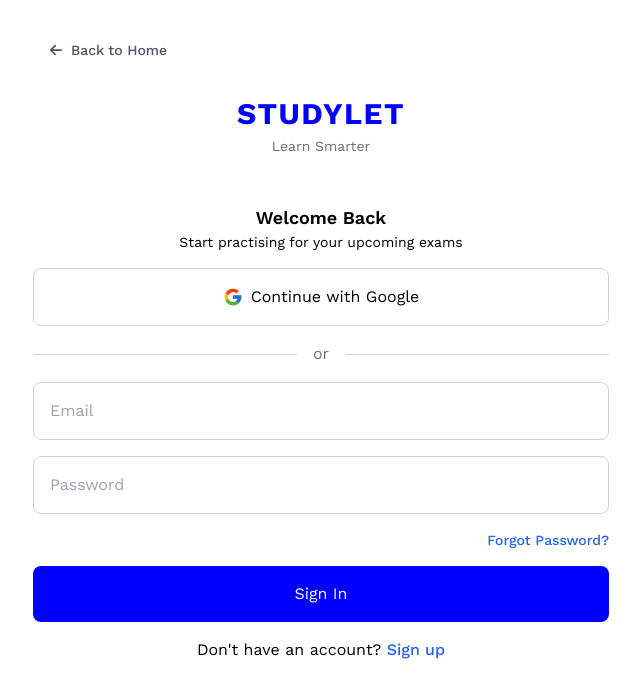
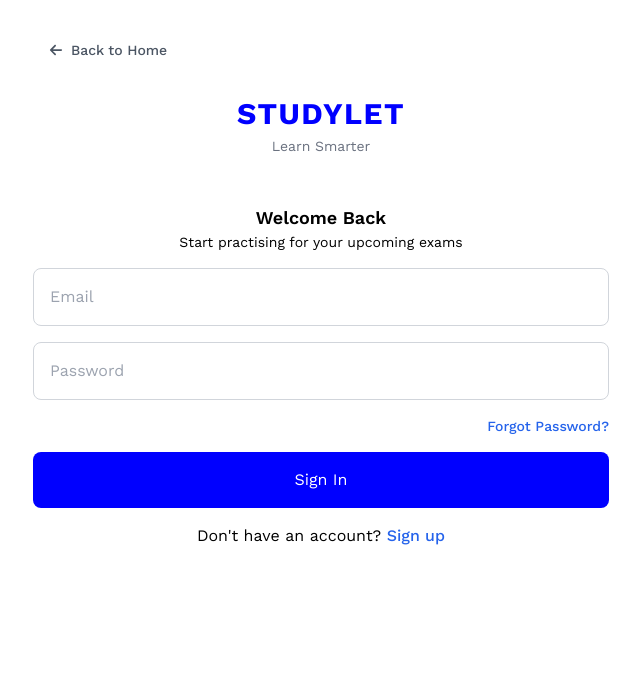
Before and after one commit to benhexie/studylet, a React (Create React App) app in the folder web/: page /auth in a window 1280 px wide. Shown: the top 698 px of the page, without its empty margins (319-959 px from the left). Built offline with nearby package versions, Linux system fonts and the light colour scheme; no server answers; a web font is replaced by a local one.

Commit message:
Temporarily disabled oauth

```diff
--- a/web/src/pages/auth/login.tsx
+++ b/web/src/pages/auth/login.tsx
@@ -120,12 +120,12 @@
       )}
     >
       <div className="flex flex-col gap-4">
-        <GoogleAuthButton onClick={handleGoogleLogin} isLoading={isLoading} />
+        {/* <GoogleAuthButton onClick={handleGoogleLogin} isLoading={isLoading} />
         <div className="flex items-center gap-4">
           <div className="flex-1 h-[1px] bg-gray-300" />
           <span className="text-gray-500">or</span>
           <div className="flex-1 h-[1px] bg-gray-300" />
-        </div>
+        </div> */}
         <input
           type="email"
           name="email"
--- a/web/src/pages/auth/register.tsx
+++ b/web/src/pages/auth/register.tsx
@@ -83,12 +83,12 @@
       )}
     >
       <div className="flex flex-col gap-4">
-        <GoogleAuthButton onClick={handleGoogleSignup} isLoading={isLoading} />
+        {/* <GoogleAuthButton onClick={handleGoogleSignup} isLoading={isLoading} />
         <div className="flex items-center gap-4">
           <div className="flex-1 h-[1px] bg-gray-300" />
           <span className="text-gray-500">or</span>
           <div className="flex-1 h-[1px] bg-gray-300" />
-        </div>
+        </div> */}
         <div className="grid grid-cols-2 gap-4">
           <input
             type="text"
```
